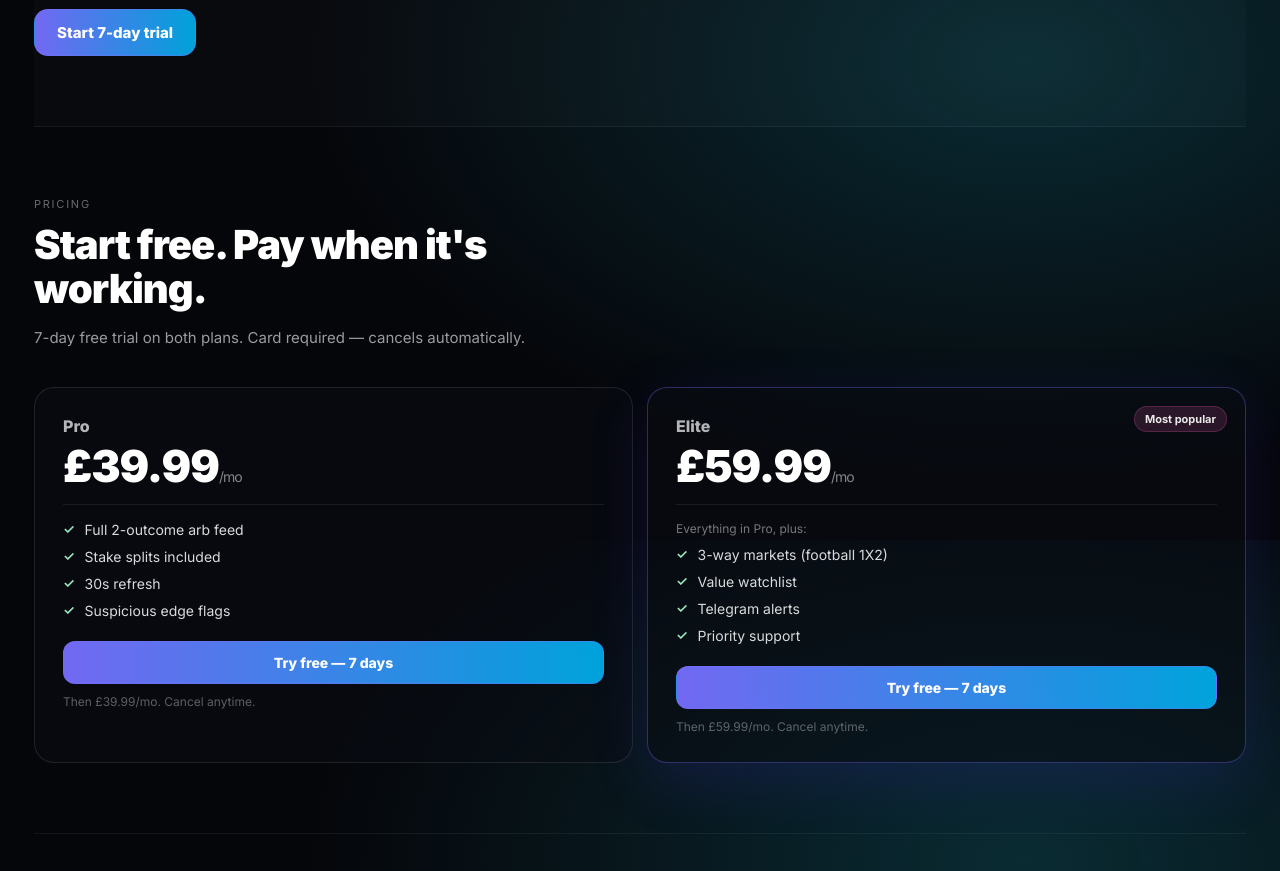
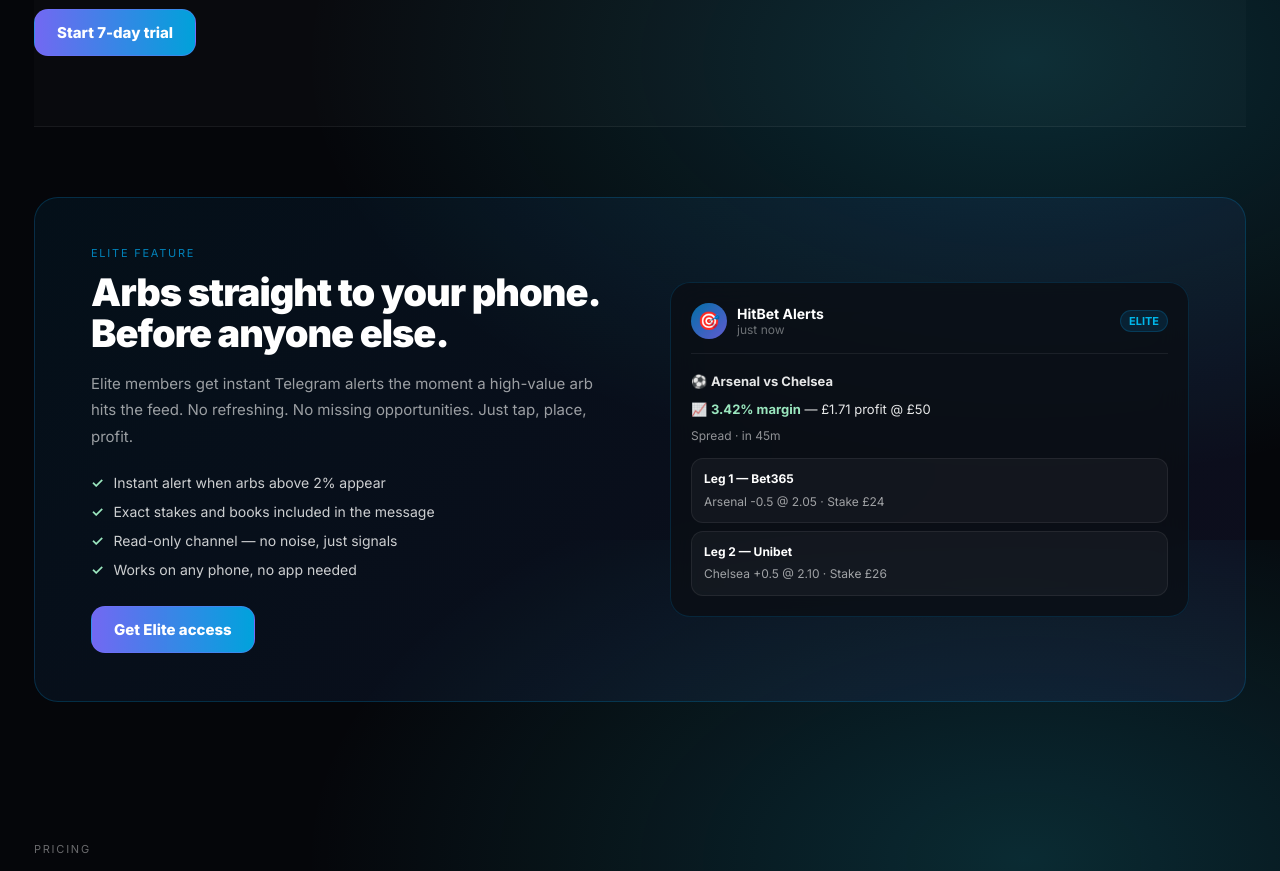
Before and after one commit to JamesShotton/HitBet, a Next.js app in the folder apps/web/: page / in a window 1280 px wide. Shown: the part 1860-2731 px from the top of the page. Built offline with nearby package versions, Linux system fonts and the light colour scheme; no server answers.

Commit message:
Homepage telegram

```diff
--- a/apps/web/src/app/page.tsx
+++ b/apps/web/src/app/page.tsx
@@ -852,6 +852,247 @@ export default function Home() {
           </div>
         </section>
 
+        {/* ── TELEGRAM ── */}
+        <section style={{ padding: mob ? "40px 0" : "70px 0" }}>
+          <div
+            style={{
+              borderRadius: 24,
+              border: "1px solid rgba(0,136,204,0.25)",
+              background:
+                "linear-gradient(135deg, rgba(0,136,204,0.08), rgba(120,110,255,0.08))",
+              padding: mob ? "28px 24px" : "48px 56px",
+              display: "grid",
+              gridTemplateColumns: mob ? "1fr" : "1fr 1fr",
+              gap: mob ? 28 : 60,
+              alignItems: "center",
+            }}
+          >
+            <div>
+              <div
+                style={{
+                  fontSize: 11,
+                  letterSpacing: "0.16em",
+                  color: "rgba(0,180,255,0.7)",
+                  marginBottom: 12,
+                }}
+              >
+                ELITE FEATURE
+              </div>
+              <h2
+                style={{
+                  fontSize: mob ? 28 : 38,
+                  fontWeight: 900,
+                  letterSpacing: "-1px",
+                  color: "white",
+                  margin: "0 0 16px",
+                  lineHeight: 1.1,
+                }}
+              >
+                Arbs straight to your phone. Before anyone else.
+              </h2>
+              <p
+                style={{
+                  fontSize: 15,
+                  color: "rgba(255,255,255,0.6)",
+                  lineHeight: 1.75,
+                  margin: "0 0 24px",
+                }}
+              >
+                Elite members get instant Telegram alerts the moment a
+                high-value arb hits the feed. No refreshing. No missing
+                opportunities. Just tap, place, profit.
+              </p>
+              <div style={{ display: "grid", gap: 12 }}>
+                {[
+                  "Instant alert when arbs above 2% appear",
+                  "Exact stakes and books included in the message",
+                  "Read-only channel — no noise, just signals",
+                  "Works on any phone, no app needed",
+                ].map((f) => (
+                  <div
+                    key={f}
+                    style={{
+                      display: "flex",
+                      gap: 10,
+                      fontSize: 14,
+                      color: "rgba(255,255,255,0.8)",
+                      alignItems: "center",
+                    }}
+                  >
+                    <span
+                      style={{
+                        color: "#9be7bf",
+                        fontWeight: 900,
+                        flexShrink: 0,
+                      }}
+                    >
+                      ✓
+                    </span>
+                    {f}
+                  </div>
+                ))}
+              </div>
+              <div
+                style={{
+                  marginTop: 28,
+                  display: "flex",
+                  gap: 12,
+                  flexWrap: "wrap",
+                }}
+              >
+                <a
+                  href="/pricing"
+                  style={{
+                    display: "inline-flex",
+                    alignItems: "center",
+                    gap: 8,
+                    padding: "13px 22px",
+                    borderRadius: 14,
+                    fontWeight: 800,
+                    fontSize: 15,
+                    color: "white",
+                    background: GRAD,
+                    border: "1px solid rgba(120,110,255,0.4)",
+                    textDecoration: "none",
+                  }}
+                >
+                  Get Elite access
+                </a>
+              </div>
+            </div>
+            {/* Mock Telegram notification */}
+            <div
+              style={{
+                background: "rgba(10,14,20,0.8)",
+                border: "1px solid rgba(0,136,204,0.2)",
+                borderRadius: 20,
+                padding: 20,
+                backdropFilter: "blur(16px)",
+              }}
+            >
+              <div
+                style={{
+                  display: "flex",
+                  alignItems: "center",
+                  gap: 10,
+                  marginBottom: 16,
+                  paddingBottom: 14,
+                  borderBottom: "1px solid rgba(255,255,255,0.07)",
+                }}
+              >
+                <div
+                  style={{
+                    width: 36,
+                    height: 36,
+                    borderRadius: 999,
+                    background:
+                      "linear-gradient(135deg, rgba(0,136,204,0.8), rgba(120,110,255,0.8))",
+                    display: "flex",
+                    alignItems: "center",
+                    justifyContent: "center",
+                    fontSize: 18,
+                  }}
+                >
+                  🎯
+                </div>
+                <div>
+                  <div
+                    style={{ fontSize: 14, fontWeight: 700, color: "white" }}
+                  >
+                    HitBet Alerts
+                  </div>
+                  <div style={{ fontSize: 12, color: "rgba(255,255,255,0.4)" }}>
+                    just now
+                  </div>
+                </div>
+                <div
+                  style={{
+                    marginLeft: "auto",
+                    fontSize: 11,
+                    padding: "3px 8px",
+                    borderRadius: 999,
+                    background: "rgba(0,136,204,0.15)",
+                    border: "1px solid rgba(0,136,204,0.25)",
+                    color: "rgba(0,200,255,0.9)",
+                    fontWeight: 700,
+                  }}
+                >
+                  ELITE
+                </div>
+              </div>
+              <div
+                style={{
+                  fontSize: 13,
+                  color: "rgba(255,255,255,0.9)",
+                  lineHeight: 1.7,
+                }}
+              >
+                <div style={{ marginBottom: 6 }}>
+                  ⚽ <strong>Arsenal vs Chelsea</strong>
+                </div>
+                <div style={{ marginBottom: 6 }}>
+                  📈 <strong style={{ color: "#9be7bf" }}>3.42% margin</strong>{" "}
+                  — £1.71 profit @ £50
+                </div>
+                <div
+                  style={{
+                    marginBottom: 12,
+                    color: "rgba(255,255,255,0.55)",
+                    fontSize: 12,
+                  }}
+                >
+                  Spread · in 45m
+                </div>
+                <div
+                  style={{
+                    background: "rgba(255,255,255,0.04)",
+                    borderRadius: 12,
+                    padding: "10px 12px",
+                    marginBottom: 8,
+                    border: "1px solid rgba(255,255,255,0.07)",
+                  }}
+                >
+                  <div
+                    style={{
+                      fontSize: 12,
+                      fontWeight: 700,
+                      color: "white",
+                      marginBottom: 2,
+                    }}
+                  >
+                    Leg 1 — Bet365
+                  </div>
+                  <div style={{ fontSize: 12, color: "rgba(255,255,255,0.6)" }}>
+                    Arsenal -0.5 @ 2.05 · Stake £24
+                  </div>
+                </div>
+                <div
+                  style={{
+                    background: "rgba(255,255,255,0.04)",
+                    borderRadius: 12,
+                    padding: "10px 12px",
+                    border: "1px solid rgba(255,255,255,0.07)",
+                  }}
+                >
+                  <div
+                    style={{
+                      fontSize: 12,
+                      fontWeight: 700,
+                      color: "white",
+                      marginBottom: 2,
+                    }}
+                  >
+                    Leg 2 — Unibet
+                  </div>
+                  <div style={{ fontSize: 12, color: "rgba(255,255,255,0.6)" }}>
+                    Chelsea +0.5 @ 2.10 · Stake £26
+                  </div>
+                </div>
+              </div>
+            </div>
+          </div>
+        </section>
+
         {/* ── PLANS ── */}
         <section style={{ padding: mob ? "40px 0" : "70px 0" }}>
           <div style={{ maxWidth: 620, marginBottom: 36 }}>
```
